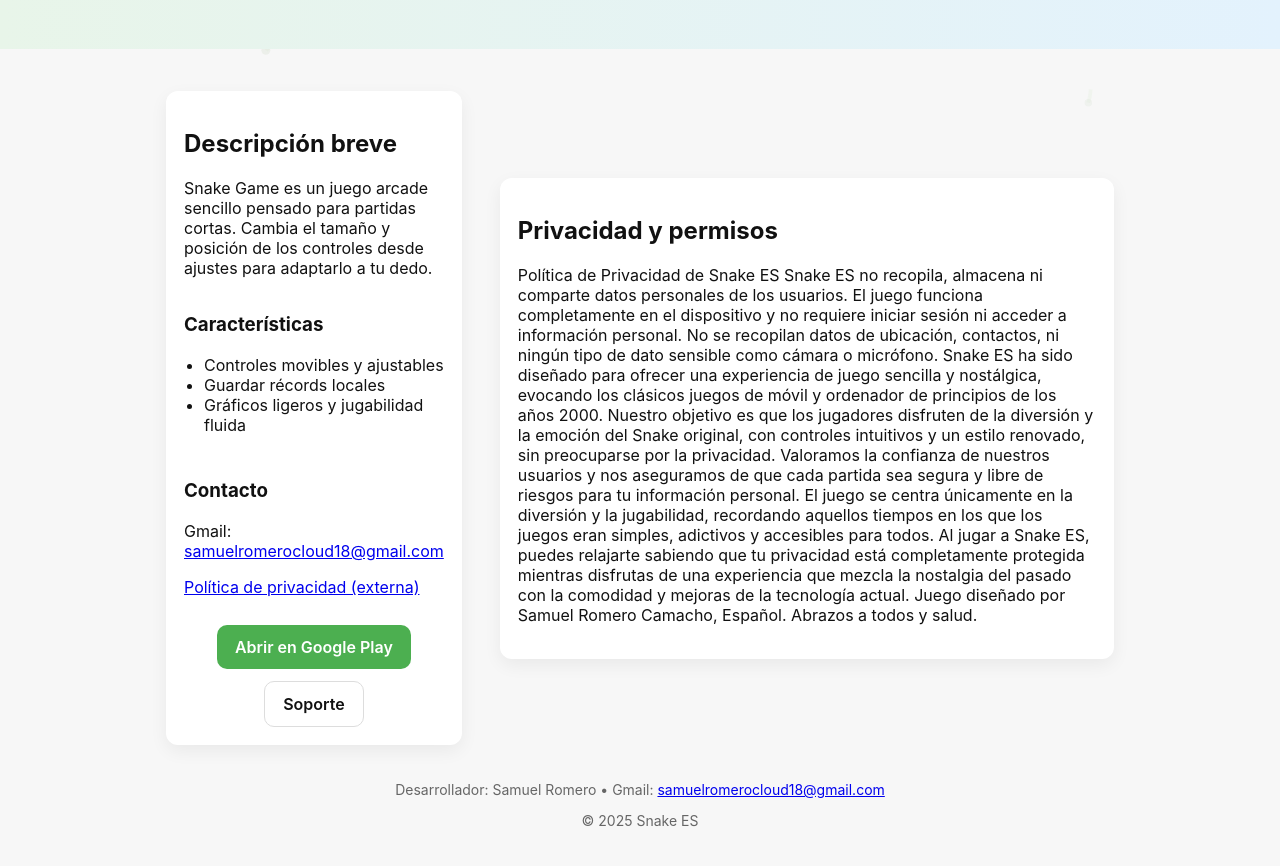
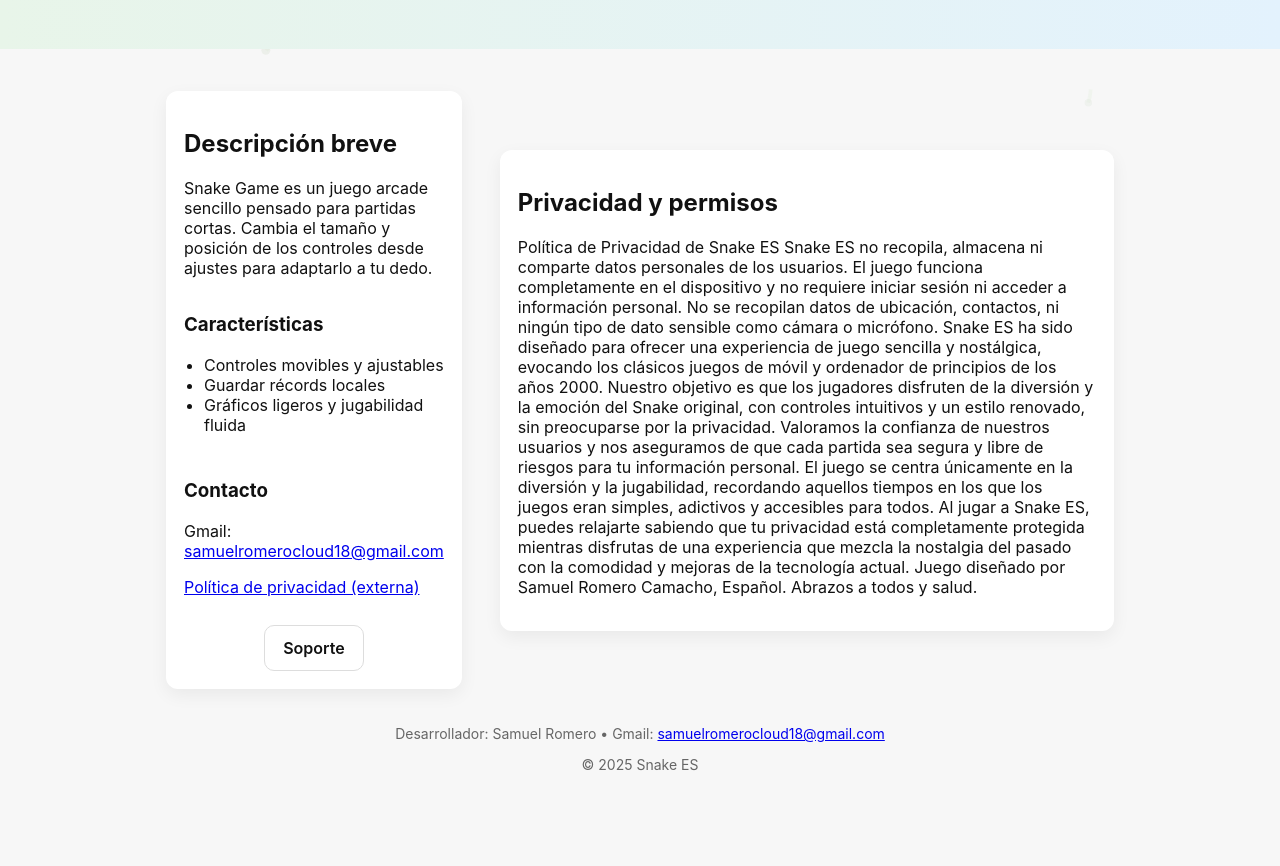
Before and after one commit to infernal-kernel/snake-game-landing, a plain HTML site: page index.html in a window 1280 px wide. Shown: the part 148-1014 px from the top of the page. Drawn offline with Linux system fonts and the light colour scheme.

Commit message:
index.html

```diff
--- a/index.html
+++ b/index.html
@@ -80,8 +80,7 @@
 
           <div style="margin-top:12px;" class="actions">
             <!-- Replace PLAY_STORE_URL with your actual Google Play URL once published -->
-            <a class="btn btn-play" href="https://play.google.com/store/apps/details?id=com.srtech.snake" target="_blank" rel="noopener">Abrir en Google Play</a>
-            <a class="btn btn-contact" href="mailto:samuelromerocloud18@gmail.com">Soporte</a>
+           <a class="btn btn-contact" href="mailto:samuelromerocloud18@gmail.com">Soporte</a>
           </div>
         </div>
       </div>
```
